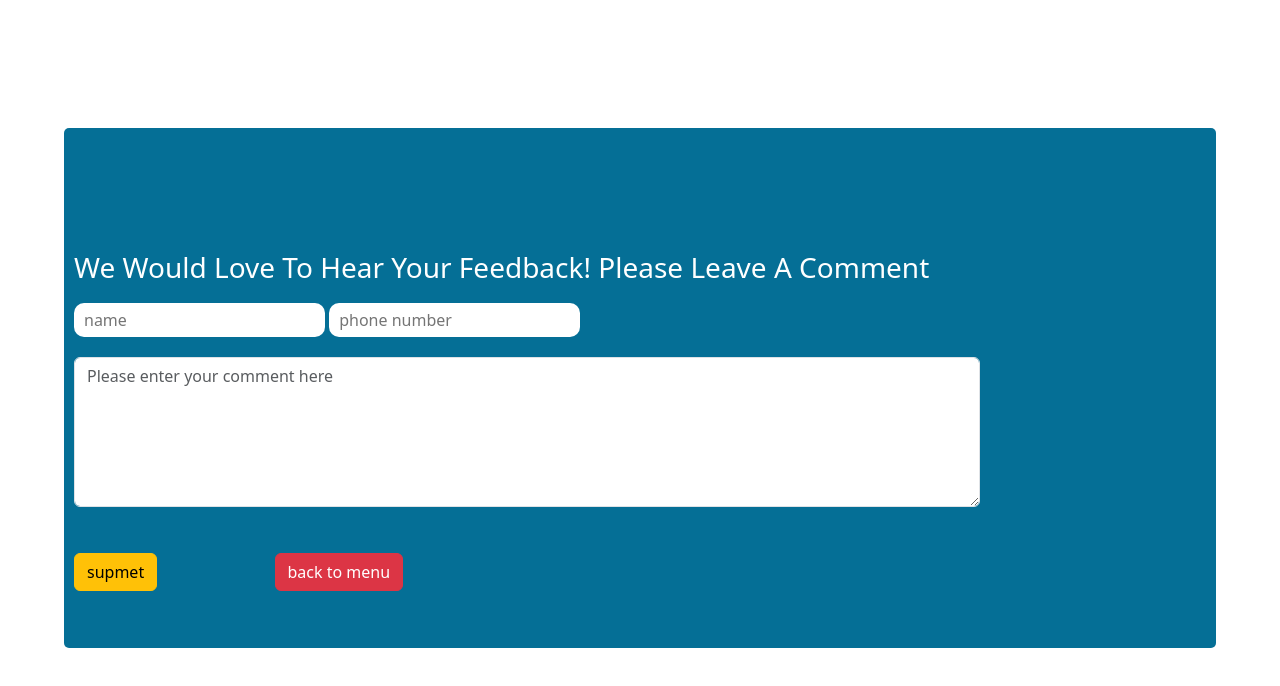
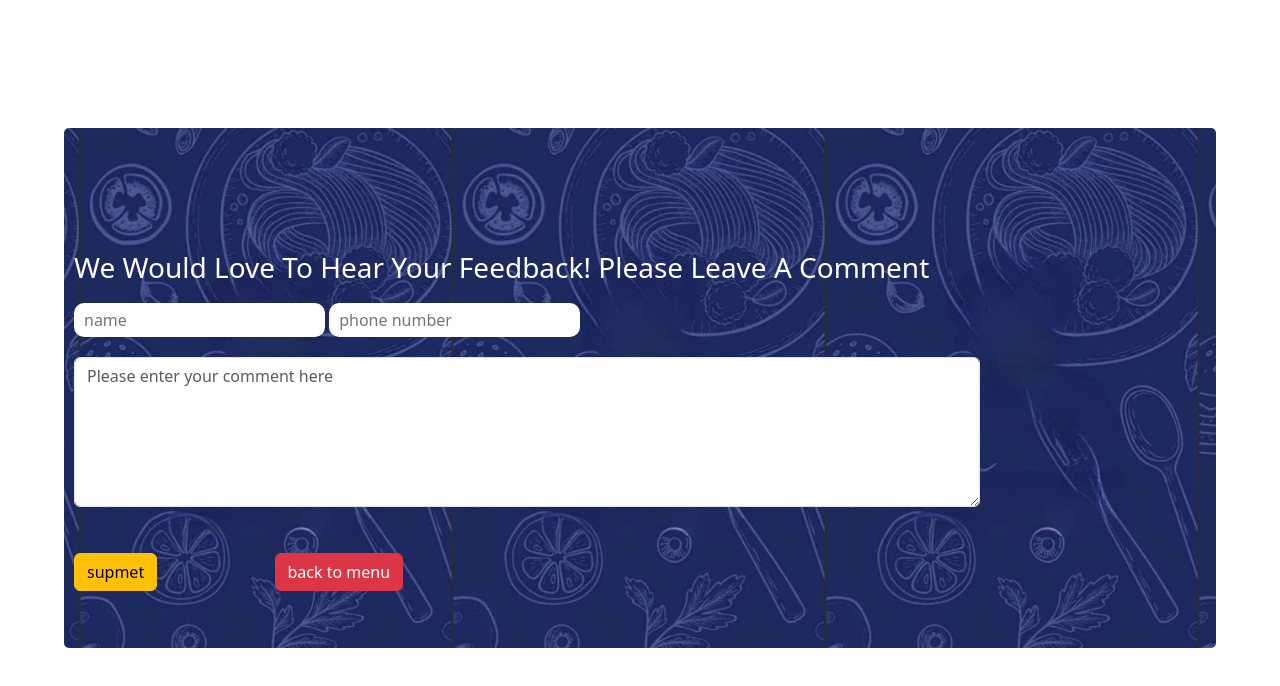
Before and after one commit to AmrMohamedELsman/home-station, a plain HTML site: page index.html in a window 1280 px wide. Both pictures are taken after a click on the element "Guest Comments". Drawn offline with nearby package versions, Linux system fonts and the light colour scheme; no server answers.

Commit message:
Update style.css

```diff
--- a/style.css
+++ b/style.css
@@ -449,6 +449,9 @@ section{
     padding: 10px;
     border-radius: 5px;
     display: none;
+     background-image: url("WhatsApp Image 2025-03-07 at 00.05.49_b4efdcb2.jpg");
+    background-size: contain;
+    background-position: center;
 }
 
 .gestform{
```
